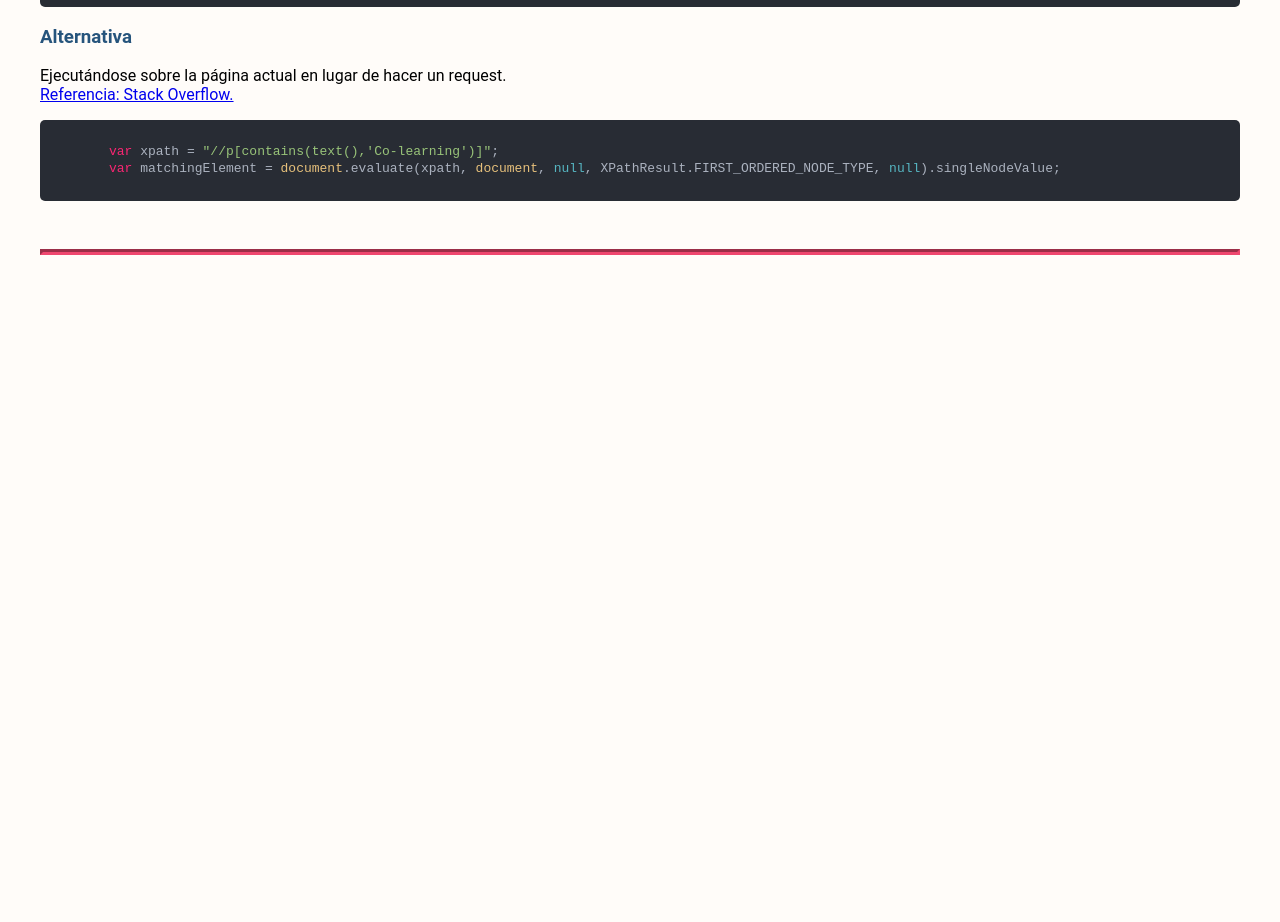
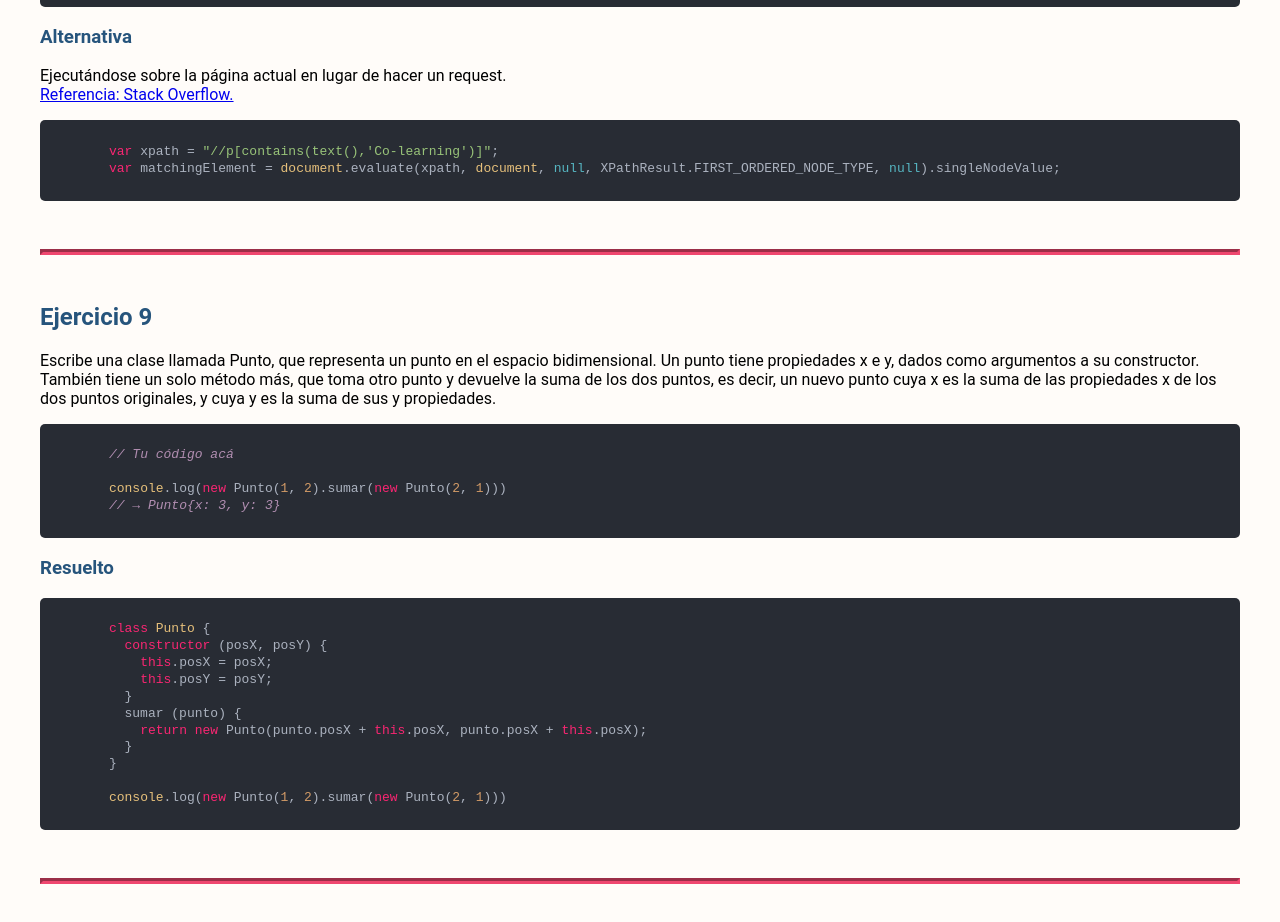
Before and after one commit to codelando/node-dh-course, a plain HTML site: page clase-1/ejercicios/index.html in a window 1280 px wide. Shown: the part 7343-8265 px from the top of the page. Before the commit the page ends 7646 px from the top, so only its background shows below. Drawn offline with Linux system fonts and the light colour scheme; files whose address does not match are found by name.

Commit message:
Clase 1 - Ejercicio 9

```diff
--- a/clase-1/ejercicios/index.html
+++ b/clase-1/ejercicios/index.html
@@ -378,6 +378,32 @@
       </code></pre>
 
       <hr>
+
+      <h2>Ejercicio 9</h2>
+      <p>Escribe una clase llamada Punto, que representa un punto en el espacio bidimensional. Un punto tiene propiedades x e y, dados como argumentos a su constructor. También tiene un solo método más, que toma otro punto y devuelve la suma de los dos puntos, es decir, un nuevo punto cuya x es la suma de las propiedades x de los dos puntos originales, y cuya y es la suma de sus y propiedades.</p>
+      <pre><code class="javascript">
+        // Tu código acá
+
+        console.log(new Punto(1, 2).sumar(new Punto(2, 1)))
+        // → Punto{x: 3, y: 3}
+      </code></pre>
+
+      <h3>Resuelto</h3>
+      <pre><code class="javascript">
+        class Punto {
+          constructor (posX, posY) {
+            this.posX = posX;
+            this.posY = posY;
+          }
+          sumar (punto) {
+            return new Punto(punto.posX + this.posX, punto.posX + this.posX);
+          }
+        }
+
+        console.log(new Punto(1, 2).sumar(new Punto(2, 1)))
+      </code></pre>
+
+      <hr>
 </div>
 
 <link rel="stylesheet" href="css/atom-one-dark-reasonable.css">
--- a/clase-1/ejercicios/js/main.js
+++ b/clase-1/ejercicios/js/main.js
@@ -326,3 +326,23 @@ get('http://localhost/curso-node/clase-1/ejercicios/digital-house.html')
 // https://stackoverflow.com/a/29289196
 // var xpath = "//p[contains(text(),'Co-learning')]";
 // var matchingElement = document.evaluate(xpath, document, null, XPathResult.FIRST_ORDERED_NODE_TYPE, null).singleNodeValue;
+
+
+// Ejercicio 9
+// ~~~~~~~~~~~~~~~~~~~~~~~~~~~~~~~~~~~~~~~~~~~~~~~~~~~~~~~~~~~~~~~~~~~~~~~~~~~~~
+
+// Escribe una clase llamada Punto, que representa un punto en el espacio bidimensional. Un punto tiene propiedades x e y, dados como argumentos a su constructor. También tiene un solo método más, que toma otro punto y devuelve la suma de los dos puntos, es decir, un nuevo punto cuya x es la suma de las propiedades x de los dos puntos originales, y cuya y es la suma de sus y propiedades.
+
+consoleTitle('Ejercicio 9');
+
+class Punto {
+  constructor (posX, posY) {
+    this.posX = posX;
+    this.posY = posY;
+  }
+  sumar (punto) {
+    return new Punto(punto.posX + this.posX, punto.posX + this.posX);
+  }
+}
+
+console.log(new Punto(1, 2).sumar(new Punto(2, 1)))
```
